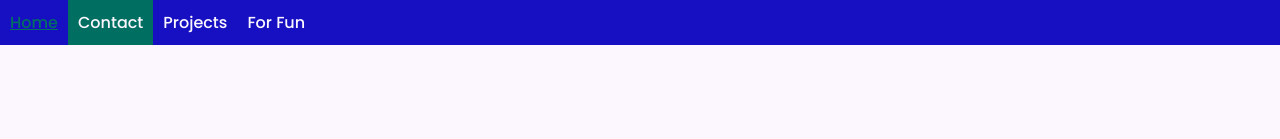
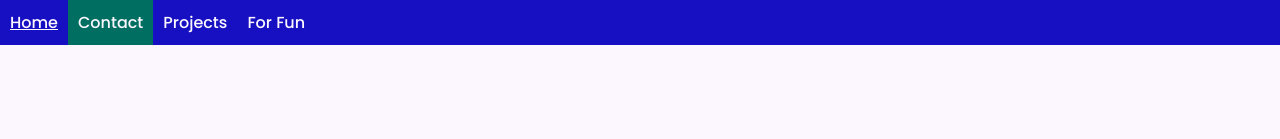
Before and after one commit to Blue-Frog85/Blue-Frog85.github.io, a plain HTML site: page contact.html in a window 1280 px wide. Shown: the top 139 px of the page. Drawn offline with Linux system fonts and the light colour scheme.

Commit message:
Update contact.css

```diff
--- a/contact.css
+++ b/contact.css
@@ -8,13 +8,13 @@
     margin: 4%;
 }
 
-a {
+.list a {
     color: #1710C3;
     text-align: center;
     text-decoration: none;
 }
 
-a:hover {
+.list a:hover {
         color: #006F62;
         text-decoration: underline;
 }
```
